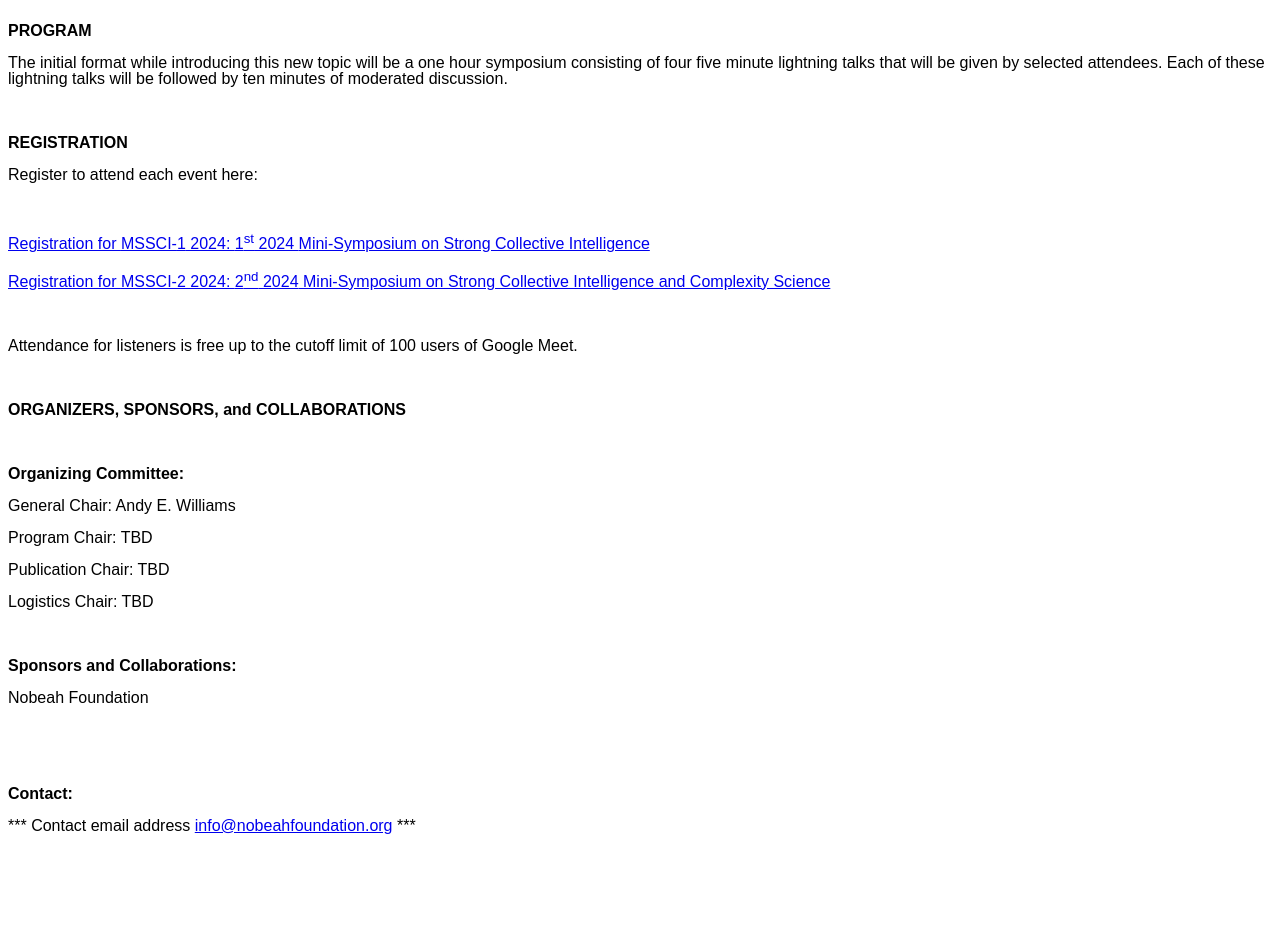
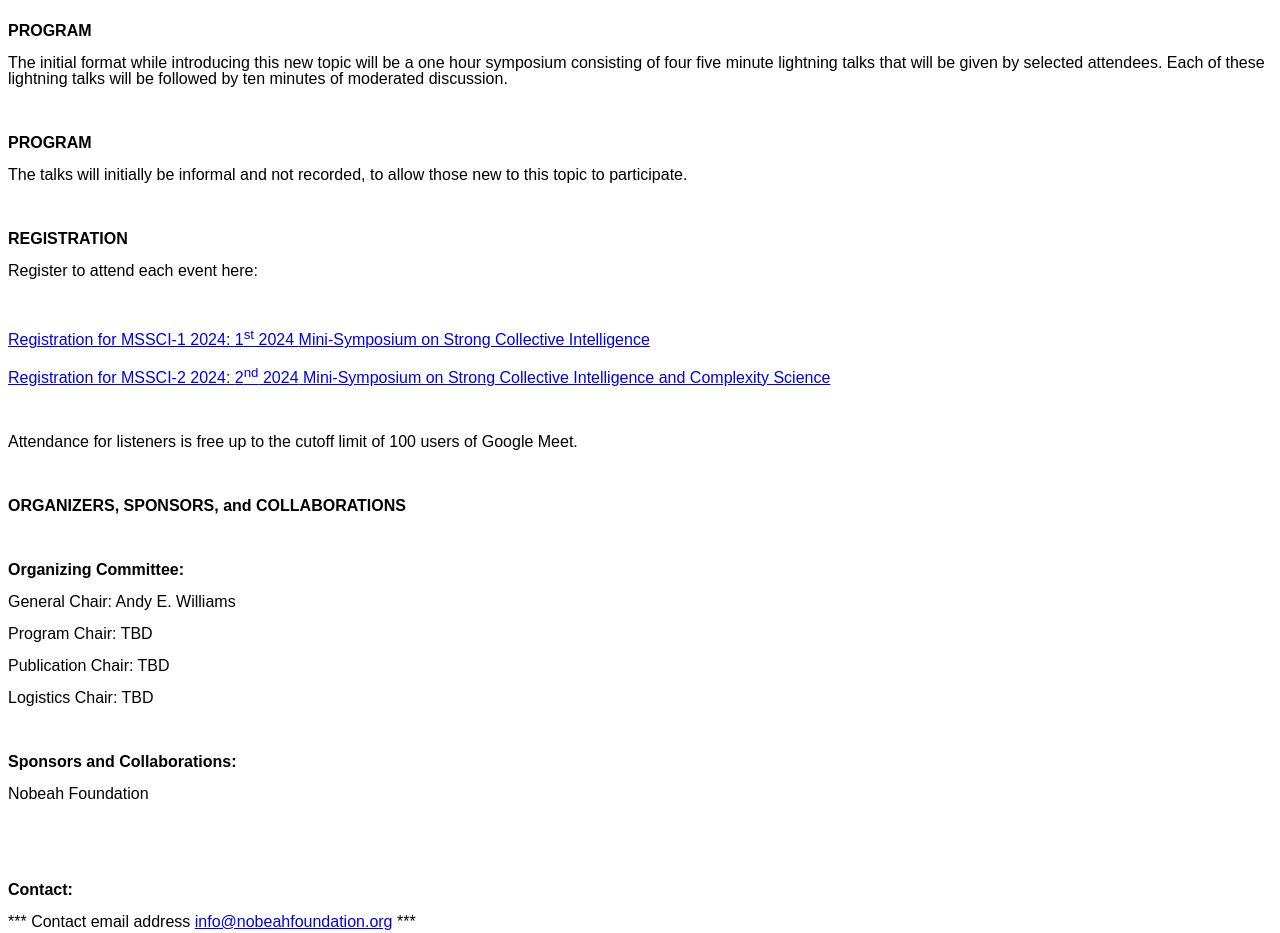
Before and after one commit to mssci2024/mssci2024.github.io, a plain HTML site: page index.html in a window 1280 px wide. Shown: the part 1020-1953 px from the top of the page. Before the commit the page ends 1862 px from the top, so only its background shows below. Drawn offline with nearby package versions, Linux system fonts and the light colour scheme.

Commit message:
Update index.html

```diff
--- a/index.html
+++ b/index.html
@@ -123,6 +123,13 @@ followed by ten minutes of moderated discussion.</font></p>
 <p style="line-height: 100%; margin-bottom: 0in"><br/>
 
 </p>
+<section id="section-speakers">
+<p style="line-height: 100%; margin-bottom: 0in"><font face="Liberation Sans, sans-serif"><b>PROGRAM</b></font></p>
+</section>
+<p style="line-height: 100%; margin-bottom: 0in"><font face="Liberation Sans, sans-serif">The talks will initially be informal and not recorded, to allow those new to this topic to participate.</font></p>
+<p style="line-height: 100%; margin-bottom: 0in"><br/>
+
+</p>
 <section id="section-registration">
 <p style="line-height: 100%; margin-bottom: 0in"><font face="Liberation Sans, sans-serif"><b>REGISTRATION</b></font></p>
 </section>
```
